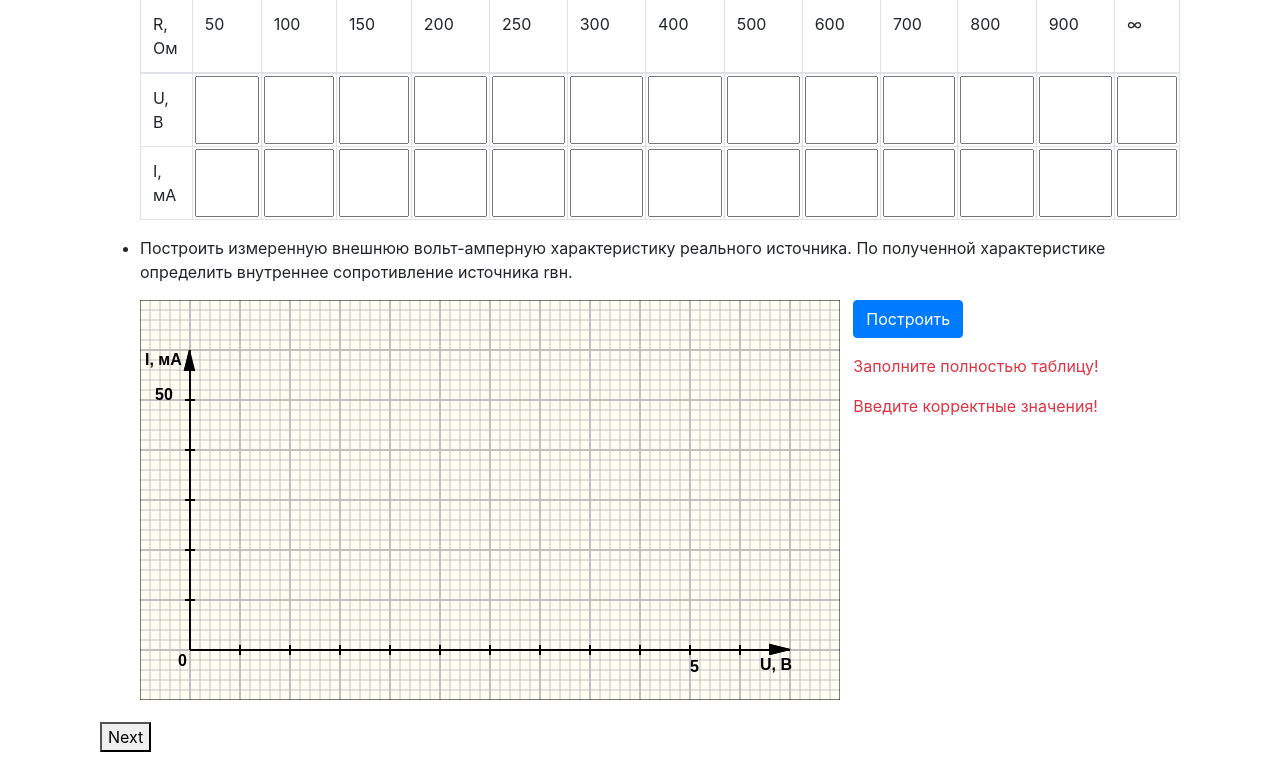
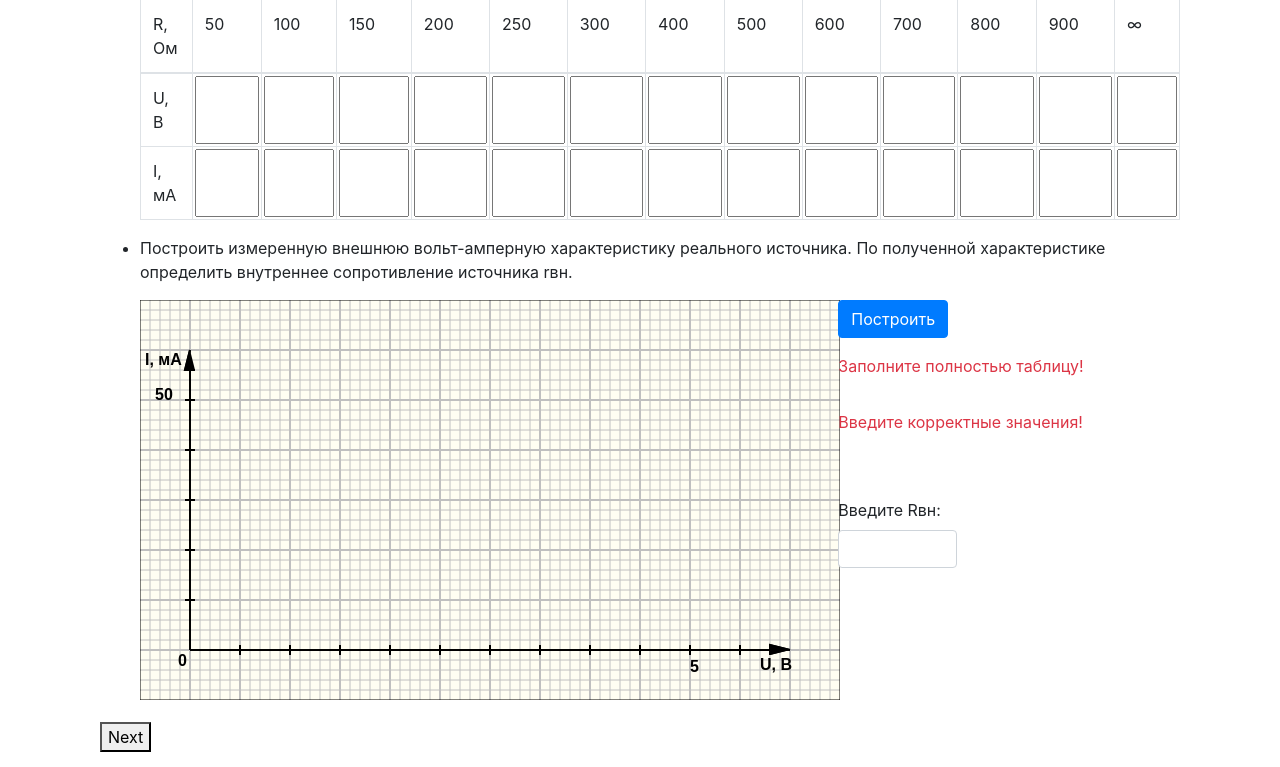
Before and after one commit to shavelskiy/virtualLab, a Yii app: template frontend/views/lab/lab.php in a window 1280 px wide. Shown: the part 231-998 px from the top of the page. Run offline with PHP 8.4 and a stand-in for Yii, Linux system fonts and the light colour scheme; the template is opened without the code that fills it, so the values that code supplies are empty; some libraries are stand-ins or nearby versions.

Commit message:
lab1 punk3

```diff
--- a/frontend/views/lab/lab1/1.php
+++ b/frontend/views/lab/lab1/1.php
@@ -61,12 +61,24 @@
                 <canvas id="table-1.1" width="700" height="400"></canvas>
             </div>
             <div class="col-4">
-                <button type="button" class="btn btn-primary draw-graph">Построить</button>
-                <p class="graph-error text-danger hidden my-3">Заполните полностью таблицу!</p>
-                <p class="graph-error-type text-danger hidden my-3">Введите корректные значения!</p>
+                <div class="row">
+                    <button type="button" class="btn btn-primary draw-graph">Построить</button>
+                </div>
+                <div class="row">
+                    <p class="graph-error text-danger hidden my-3">Заполните полностью таблицу!</p>
+                </div>
+                <div class="row">
+                    <p class="graph-error-type text-danger hidden my-3">Введите корректные значения!</p>
+                </div>
+                <div class="row mt-5">
+                    <label for="lab1-p3.1">Введите Rвн:</label>
+                </div>
+                <div class="row">
+                    <input type="text" class="form-control col-4" id="lab1-p3.1 ">
+                </div>
             </div>
+            <script src="/js/labs/lab1/1/graph1.js"></script>
         </div>
-        <script src="/js/labs/lab1/1/graph1.js"></script>
     </li>
 </ul>
 
```
